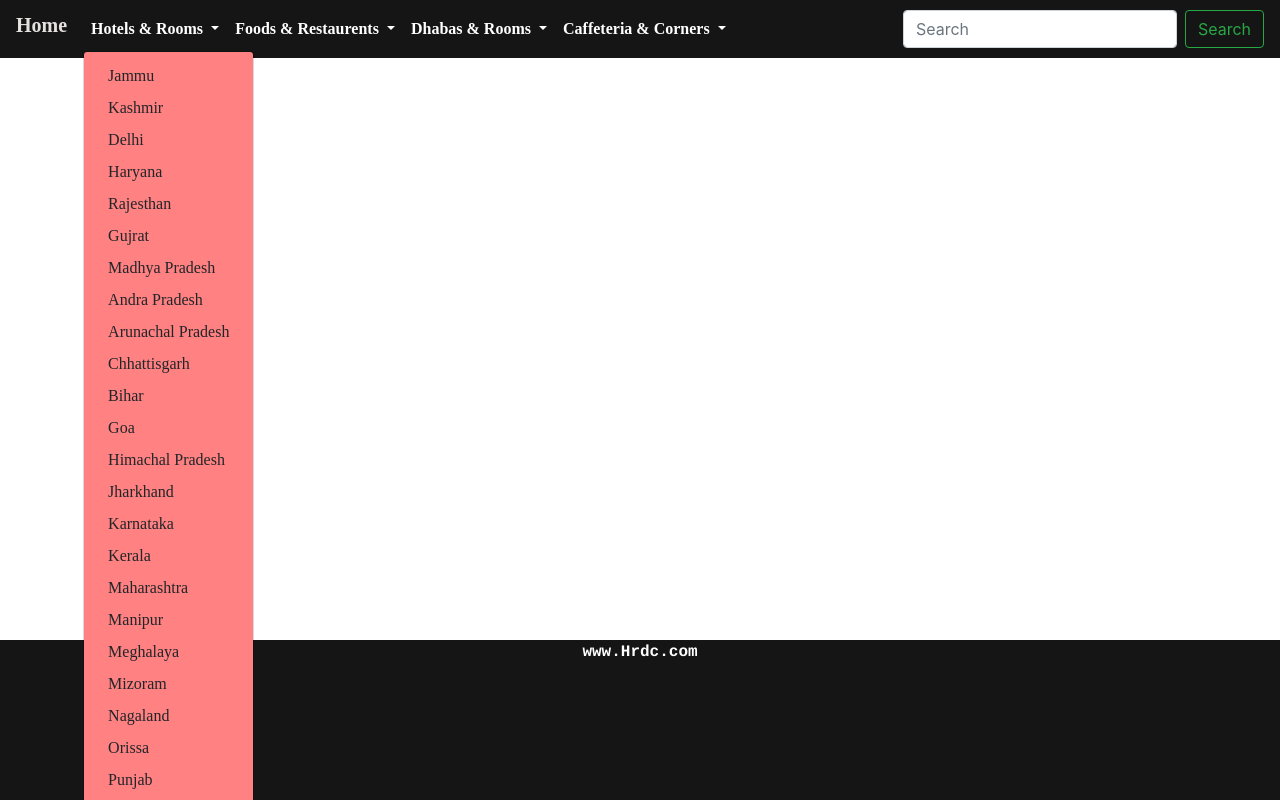
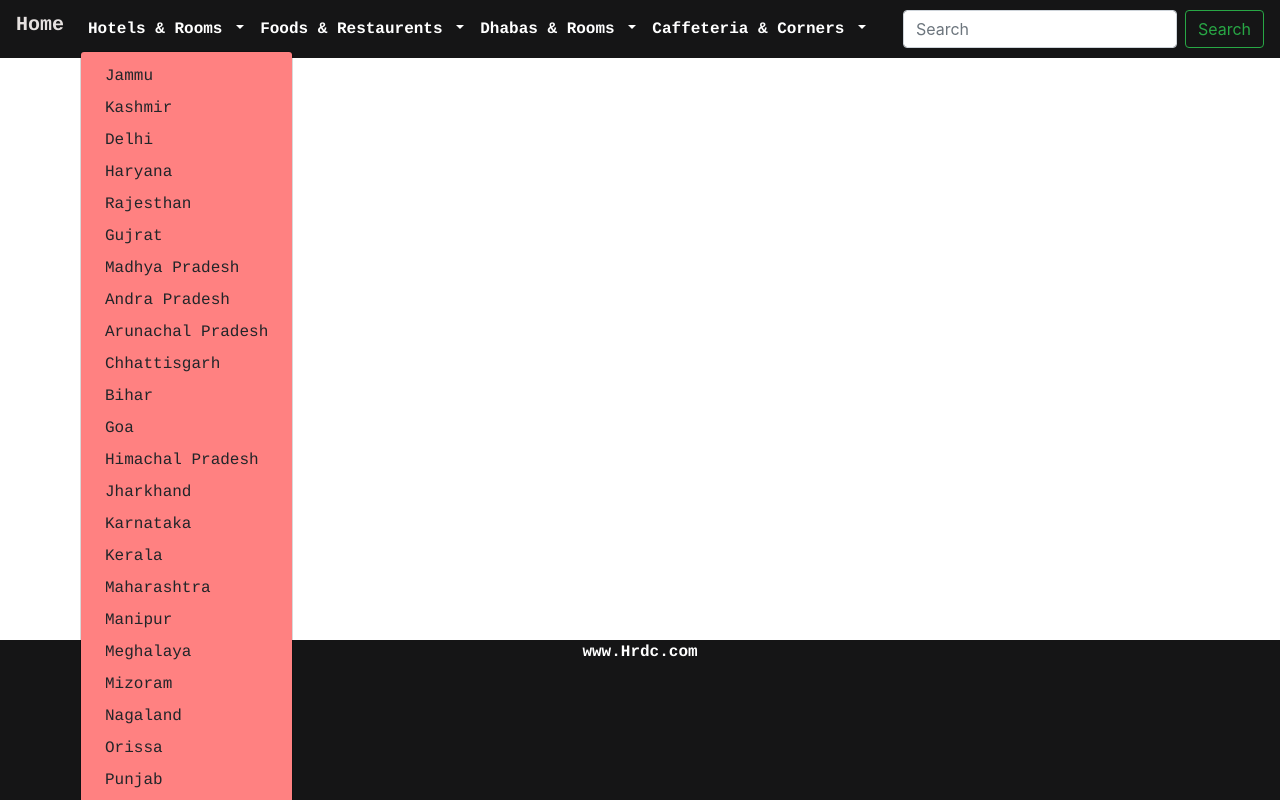
Before and after one commit to shekhu-tech/my, a plain HTML site: page index.html in a window 1280 px wide. Both pictures are taken after a click on the button "Hotels & Rooms". Shown: the top 800 px of the page. Drawn offline with nearby package versions, Linux system fonts and the light colour scheme.

Commit message:
Update Home Page.css

```diff
--- a/Home Page.css
+++ b/Home Page.css
@@ -6,7 +6,7 @@
 }
 h5{
 	color:#E6E1E0;
-	font-family:berlin sons fb demi;
+	font-family:berlin sons fb demi,courier;
 	font-weight: bold;
 }
 .navbar-toggler{
@@ -15,19 +15,19 @@ h5{
 
 h6{
 	color:#E6E1E0;
-	font-family:berlin sons fb demi;
+	font-family:berlin sons fb demi,courier;
 	font-weight: bold;
 }
 
 .dropdown-menu{
   background-color: #FF8181;
-  font-family: berlin sons fb demi;
+  font-family: berlin sons fb demi,courier;
   font-color: white;
   font-weight: bold;
 }
 .dropdown{
 	background-color:none;
-	font-family:berlin sons fb demi;
+	font-family:berlin sons fb demi,courier;
 	font-weight: bold;
 }
 .footer{
```
